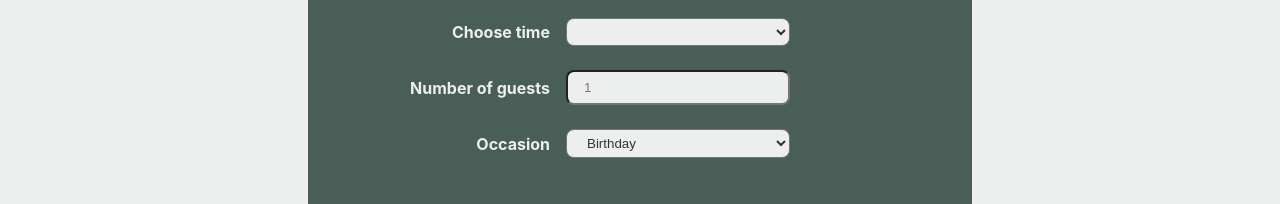
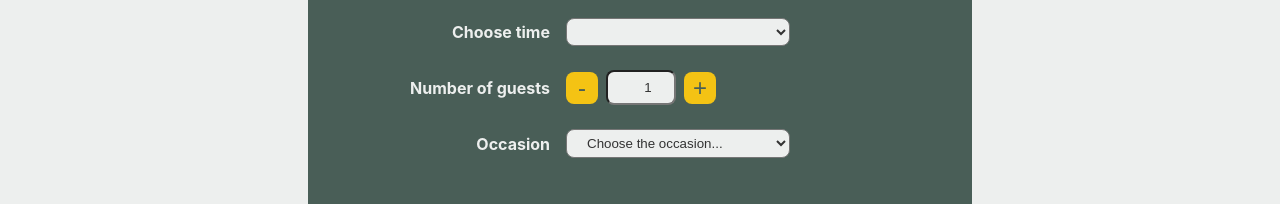
Before and after one commit to dalefox281/capstone, a React (Create React App) app: page /booking in a window 1280 px wide. Shown: the part 237-441 px from the top of the page. Built offline with nearby package versions, Linux system fonts and the light colour scheme.

Commit message:
Added unit test for updateTimes. UI tweaks.
Added increment and decrement buttons to the Number of guests input
fiels on the booking form.

```diff
--- a/src/App.css
+++ b/src/App.css
@@ -387,6 +387,50 @@
   transition:ease-in-out 100ms;
 }
 
+/* Chrome, Safari, Edge, Opera */
+input[type="number"]::-webkit-outer-spin-button,
+input[type="number"]::-webkit-inner-spin-button {
+  -webkit-appearance: none;
+  margin: 0;
+}
+
+/* Firefox */
+input[type="number"] {
+  -moz-appearance: textfield;
+}
+
+.number-input {
+  display: flex;
+  align-items: center;
+  justify-content: start;
+  gap: 0.5rem;
+}
+
+.number-input input[type="number"] {
+  width: 3rem;
+  text-align: center;
+  align-items: center;
+  margin: auto;
+  -moz-appearance: textfield;
+}
+
+.number-input button {
+  background: #f4c314;
+  color: #495e57;
+  border: none;
+  border-radius: 0.5rem;
+  width: 2rem;
+  height: 2rem;
+  font-size: 1.5rem;
+  cursor: pointer;
+  transition: background 0.2s;
+}
+
+.number-input button:active {
+  background: #333333;
+  color: #edefee;
+}
+
 .btn:active {
   transform:scale(.99);
   background-color:#333333;
--- a/src/Components/BookingForm.js
+++ b/src/Components/BookingForm.js
@@ -4,8 +4,22 @@ function BookingForm({availableTimes, updateTimes}) {
 
     const [resDate, setResDate] = useState(null);
     const [resTime, setResTime] = useState(null);
-    const [resGuest, setResGuest] = useState(null);
+    const [resGuest, setResGuest] = useState(1);
     const [resOccasion, setResOccasion] = useState(null);
+
+    const incrementGuest = () => {
+    setResGuest(prev => {
+        const next = Number(prev) + 1;
+        return next > 10 ? 10 : next;
+        });
+    };
+
+const decrementGuest = () => {
+    setResGuest(prev => {
+        const next = Number(prev) - 1;
+        return next < 1 ? 1 : next;
+        });
+    };
 
     const dateHandler = (e) => {
         const selectedDate = e.target.value;
@@ -47,22 +61,34 @@ function BookingForm({availableTimes, updateTimes}) {
                 </div>
                 <div className='form-group'>
                     <label htmlFor="res-time">Choose time</label>
-                    <select id="res-time " value={resTime} onChange={timeHandler}>
+                    <select
+                        data-testid="time-select"
+                        id="res-time "
+                        value={resTime}
+                        onChange={timeHandler}>
                         {readTimes()}
                     </select>
                 </div>
                 <div className='form-group'>
-                    <label htmlFor="guests">Number of guests</label>
-                    <input value={resGuest} onChange={guestHandler}
-                    type="number" placeholder="1" min="1" max="10" id="guests" />
+                    <label htmlFor='guests'>Number of guests</label>
+                    <div className="number-input">
+                        <button type="button" className="decrement" onClick={decrementGuest}>-</button>
+                        <input id='guests' type="number" value={resGuest} min="1" max="10" onChange={guestHandler} />
+                        <button type="button" className="increment" onClick={incrementGuest}>+</button>
+                    </div>
                 </div>
                 <div className='form-group'>
                     <label htmlFor="occasion">Occasion</label>
-                    <select id="occasion" value={resOccasion} onChange={occasionHandler}>
-                        <option>Birthday</option>
-                        <option>Anniversary</option>
-                        <option>Graduation</option>
-                        <option>Other</option>
+                    <select
+                        id="occasion"
+                        value={resOccasion}
+                        onChange={occasionHandler}
+                    >
+                            <option>Choose the occasion...</option>
+                            <option>Birthday</option>
+                            <option>Anniversary</option>
+                            <option>Graduation</option>
+                            <option>Other</option>
                     </select>
                 </div>
                     <input type="submit" className='btn' value="Make Your reservation" />
```
Also changed, not shown: 1 other file (tests, documents, lock files or other folders).
